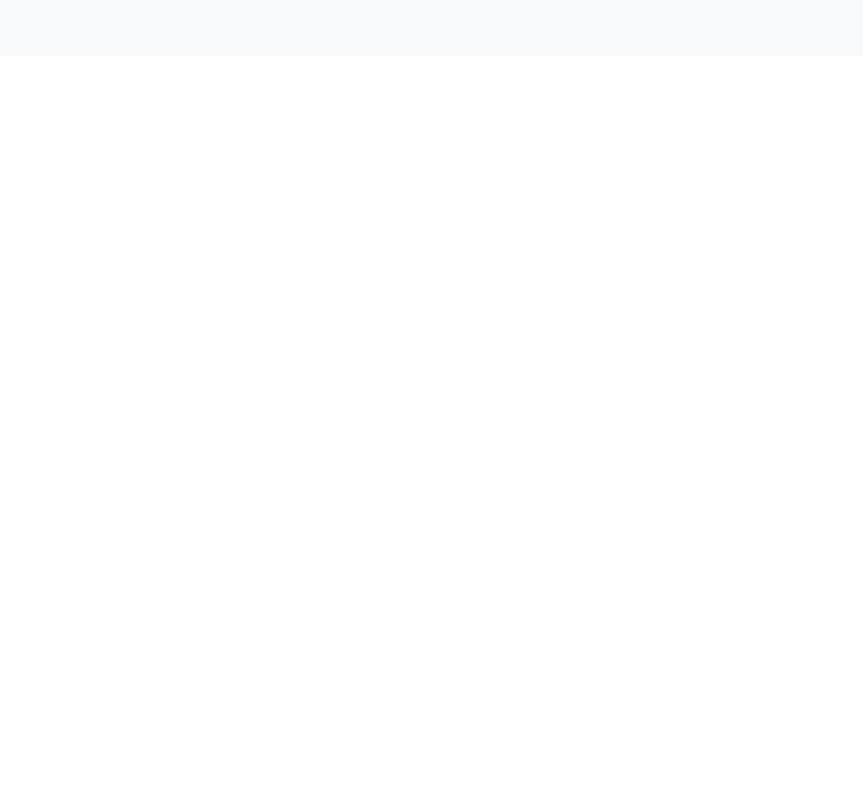
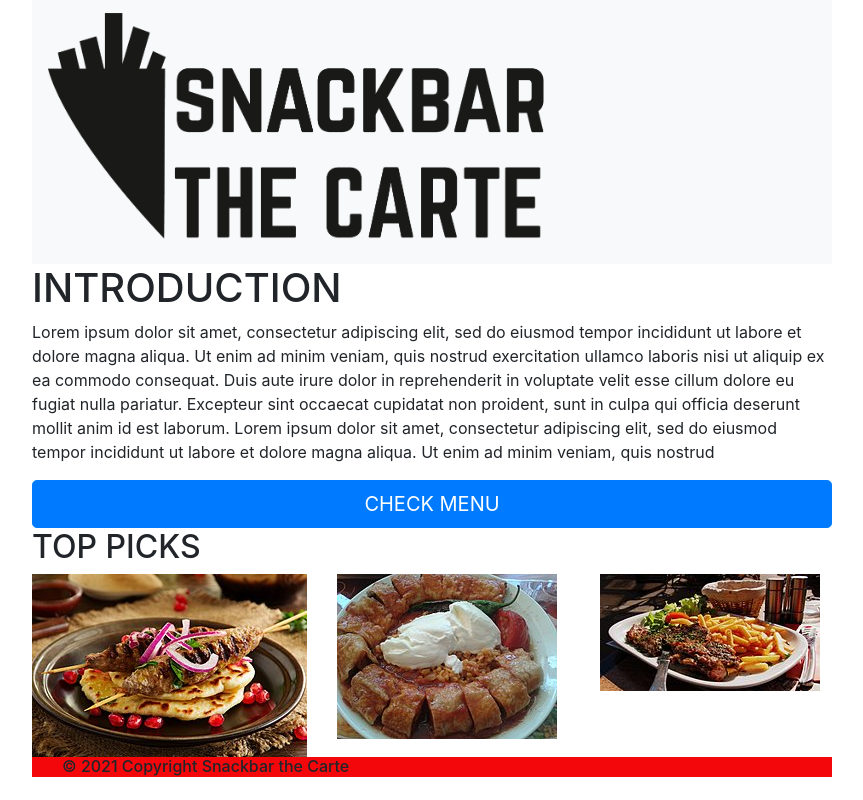
Before and after one commit to ThijsMass/PRJ4-IndividualAssignment, a plain HTML site: page index.html in a window 1280 px wide. Shown: the whole page, without its empty margins (208-1071 px from the left). Drawn offline with Linux system fonts and the light colour scheme.

Commit message:
Made Home Page with basic css

```diff
--- a/css/styles.css
+++ /dev/null
@@ -1,3 +0,0 @@
-* { margin: 0; padding: 0; border: 0; font-size: 100%; }
-* { margin: 0; padding: 0; border: 0; font-size: 100%; }
-* { margin: 0; padding: 0; border: 0; font-size: 100%; }
--- a/index.html
+++ b/index.html
@@ -1,13 +1,13 @@
 <!doctype html>
 <html lang="en">
-
-  <head>
+<head>
     <!-- Required meta tags -->
     <meta charset="utf-8">
     <meta name="viewport" content="width=device-width, initial-scale=1, shrink-to-fit=no">
 
     <!-- Bootstrap CSS -->
     <link rel="stylesheet" href="css/bootstrap.min.css">
+    <link href="styles.css" rel="stylesheet" type="text/css" media="screen">
 
 	<!-- Global site tag (gtag.js) - Google Analytics -->
 	<script async src="https://www.googletagmanager.com/gtag/js?id=G-FWGZ87MG47"></script>
@@ -18,53 +18,52 @@
 
 	  gtag('config', 'G-FWGZ87MG47');
 	</script>
-	<link href="css/styles.css" rel="stylesheet" type="text/css"/>
-  	<title>Snackbar the cart</title>
-  </head>
+<title>Snackbar the cart</title>
+</head>
 
 <body>
+<div class="allign_center">
 	<!-- TOP OF THE PAGE - Put the code here-->
 
 		<!-- Navigation goes here-->
-			<nav class="navbar navbar-light bg-light container">
+		<nav class="navbar navbar-light bg-light container">
 			  <a class="navbar-brand" href="#">
-				<img src="images/logo_black.svg" id="logo1" alt="logo">
+				<img src="images/logo_black.png" class="logo1" alt="logo">
 			  </a>
 			</nav>
 
 		<!-- Introduction header goes here-->
-		<header>
-
+		<header class="introduction">
+			<h1>INTRODUCTION</h1>
 		</header>
 
 		<!-- Introduction text goes here-->
 		<article>
-
+			<p id="intro_text">Lorem ipsum dolor sit amet, consectetur adipiscing elit, sed do eiusmod tempor incididunt ut labore et dolore magna aliqua. Ut enim ad minim veniam, quis nostrud exercitation ullamco laboris nisi ut aliquip ex ea commodo consequat. Duis aute irure dolor in reprehenderit in voluptate velit esse cillum dolore eu fugiat nulla pariatur. Excepteur sint occaecat cupidatat non proident, sunt in culpa qui officia deserunt mollit anim id est laborum. Lorem ipsum dolor sit amet, consectetur adipiscing elit, sed do eiusmod tempor incididunt ut labore et dolore magna aliqua. Ut enim ad minim veniam, quis nostrud </p>
 		</article>
 
 		<!-- Call to action goes here-->
 		<nav>
-
+			<a class="btn btn-primary btn-lg btn-block" href="#" role="button">CHECK MENU</a>
 		</nav>
 
 		<!-- Main Grid goes here-->
-<main class="container"></main>
+		<h2>TOP PICKS</h2>
+		<main class="container"></main>
 			<div class="row">
-			  <div class="col"><!-- column 1 --></div>
-			  <div class="col"><!-- column 2 --></div>
-			  <div class="col"><!-- column 3 --></div>
-			  <div class="col"><!-- column 4 --></div>
-			  <div class="col"><!-- column 5 --></div>
-			  <div class="col"><!-- column 6 --></div>
+			  <div class="col"><img src="images/kebab.jpg" alt="kebab"></div>
+			  <div class="col"><img src="images/pilav.jpg" alt="pilav"></div>
+			  <div class="col"><img src="images/steak_frites.jpg" alt="steak frites"></div>
 		   </div>
 
 		<!-- Footer goes here-->
-		<footer>
-
+		<footer id="bottom">
+			<h6>© 2021 Copyright Snackbar the Carte</h6>
 		</footer>
 
     <!-- jQuery and Bootstrap Bundle (includes Popper) -->
 		<script src="js/jquery-3.6.0.slim.min.js"></script>
 <script src="js/bootstrap.bundle.min.js"></script>
+	</div>
 </body>
 </html>
--- /dev/null
+++ b/styles.css
@@ -0,0 +1,25 @@
+@charset "utf-8";
+
+.allign_center {
+	width: 800px;
+	margin: auto;
+}
+
+.logo1 {
+	width: 500px
+}
+
+.intro_text {
+
+}
+
+#bottom{
+  position:inherit;
+	background:#F4070B;
+	min-width: 100%;
+	margin: 0;
+	padding-left: 30px;
+
+
+
+}
```
Also changed, not shown: images/logo_black.png (added).
